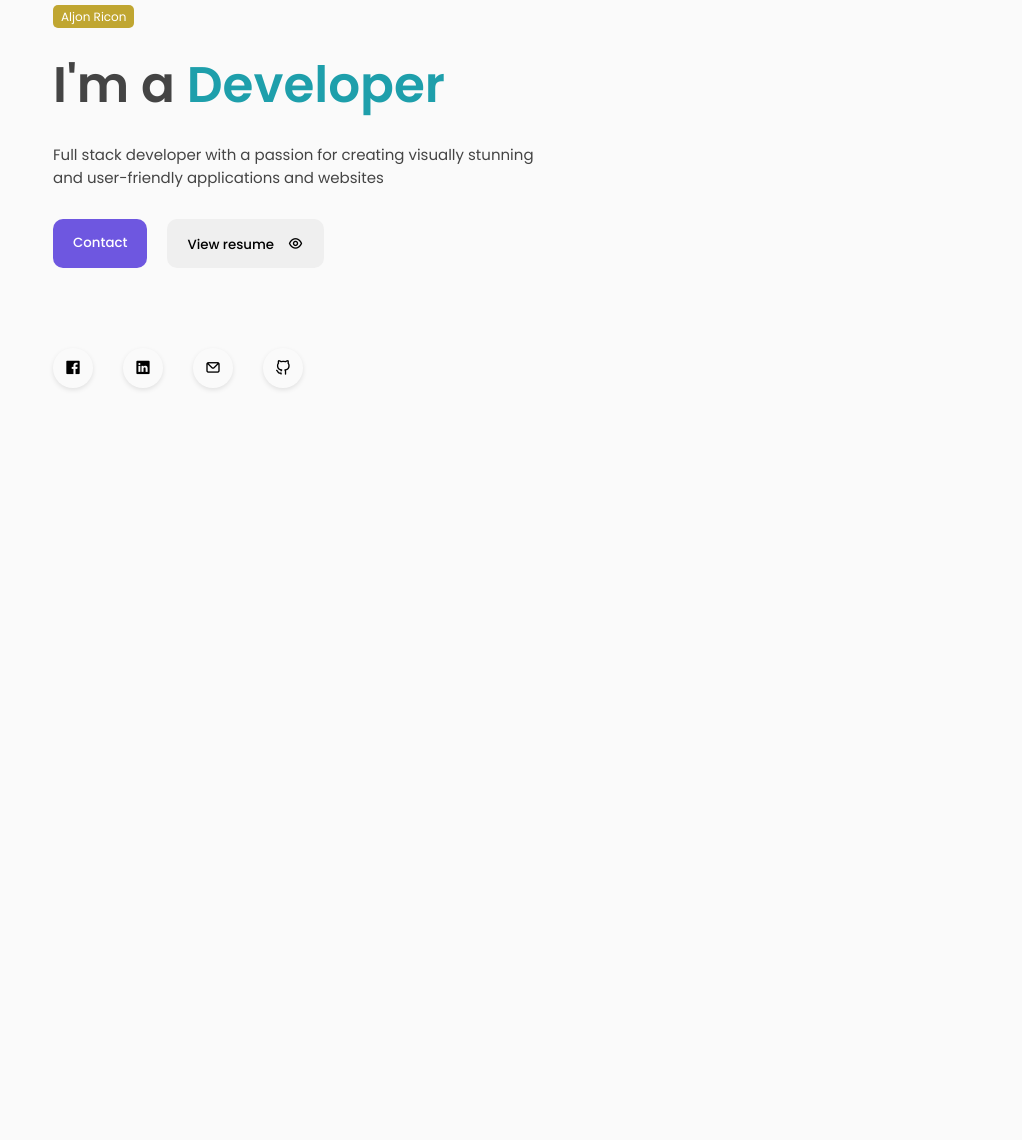
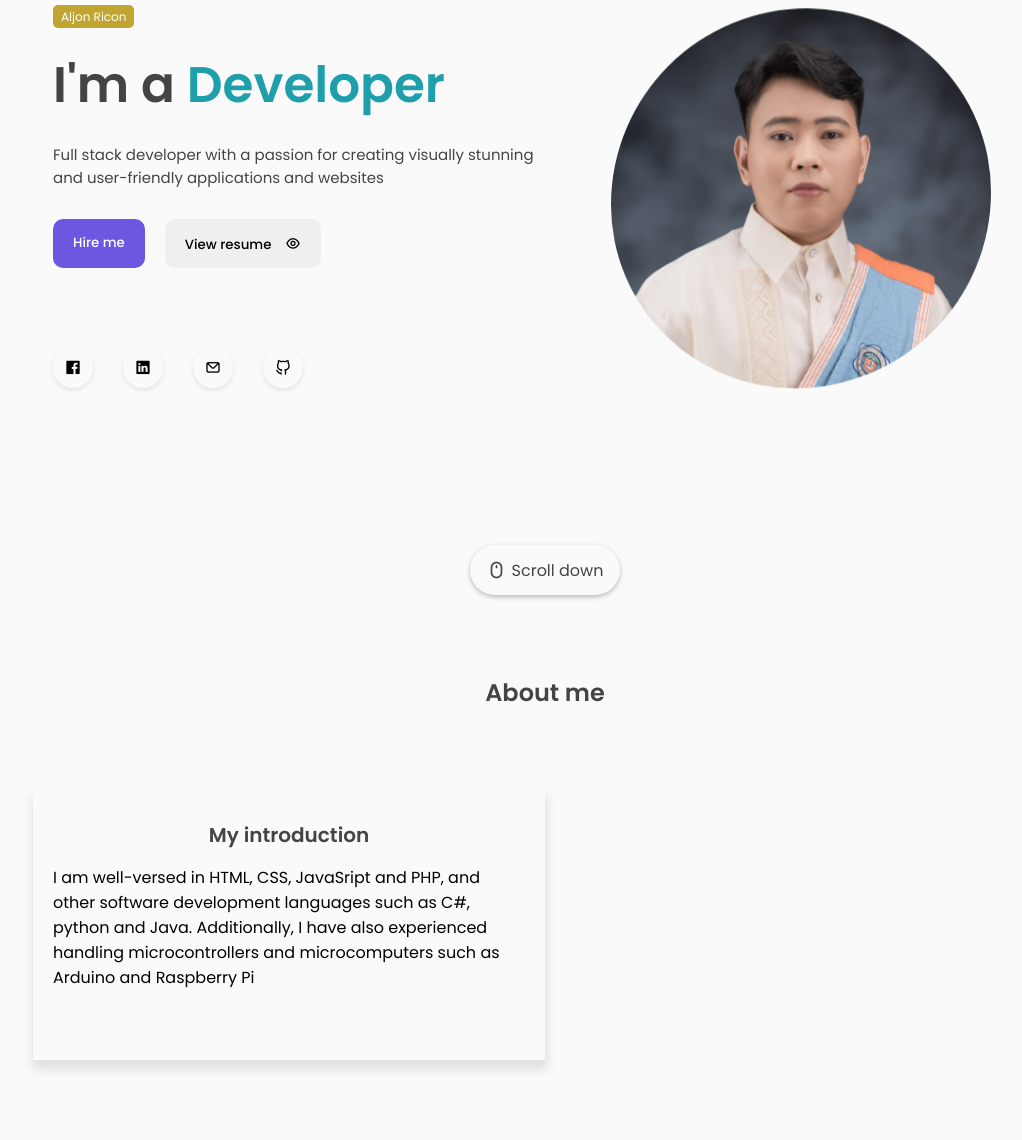
Before and after one commit to Ropepot/portfolio, a plain HTML site: page index.html in a window 1280 px wide. Shown: the part 205-1345 px from the top of the page, without its empty margins (95-1117 px from the left). Before the commit the page ends 800 px from the top, so only its background shows below. Drawn offline with nearby package versions, Linux system fonts and the light colour scheme.

Commit message:
Finalize home section

```diff
--- a/index.html
+++ b/index.html
@@ -61,7 +61,7 @@
                         <p>Full stack developer with a passion for creating visually stunning and user-friendly applications and websites</p>
                     </div>
                     <div class="featured-text-btn">
-                        <button class="btn blue-btn">Contact</button>
+                        <button class="btn blue-btn">Hire me</button>
                         <button class="btn">View resume <i class="uil uil-eye"></i></button>
                     </div>
                     <div class="social-icons">
@@ -69,6 +69,30 @@
                         <div class="icon"><i class="uil uil-linkedin"></i></div>
                         <div class="icon"><i class="uil uil-envelope"></i></div>
                         <div class="icon"><i class="uil uil-github-alt"></i> </div>
+                    </div>
+                </div>
+                <div class="featured-image">
+                    <div class="image">
+                        <img src="image.png" alt="avatar">
+                    </div>
+                </div>
+                <div class="scroll-icon-box">
+                    <a href="#about" class="scroll-btn">
+                        <i class="uil uil-mouse-alt"></i>
+                        <p>Scroll down</p>
+                    </a>
+                </div>
+            </section>
+            <section class="section" id="about">
+                <div class="top-header">
+                    <h1>About me</h1>
+                </div>
+                <div class="row">
+                    <div class="col">
+                        <div class="about-info">
+                            <h3>My introduction</h3>
+                            <p>I am well-versed in HTML, CSS, JavaSript and PHP, and other software development languages such as C#, python and Java. Additionally, I have also experienced handling microcontrollers and microcomputers such as Arduino and Raspberry Pi</p>
+                        </div>
                     </div>
                 </div>
             </section>
--- a/style.css
+++ b/style.css
@@ -227,6 +227,118 @@ nav{
     background: var(--second-color);
 }
 
+/* featured image */
+.featured-image{
+    display: flex;
+    justify-content: right;
+    align-content: center;
+    min-height: 80vh;
+    width: 50%;
+}
+
+.image{
+    margin: auto;
+    width: 380px;
+    height: 380px;
+    border-radius: 55% 45% 55% 45%;
+    overflow: hidden;
+    animation: imgfloat 7s ease-in-out infinite;
+}
+
+.image img{
+    width: 380px;
+    height: 380px;
+    object-fit: cover;
+}
+
+@keyframes imgfloat{
+    50%{
+        transform: translateY(10px);
+        border-radius: 45% 55% 45% 55%;
+    }
+}
+
+.scroll-btn{
+    position: absolute;
+    bottom: 0;
+    left: 50%;
+    translate: -50%;
+    display: flex;
+    justify-content: center;
+    align-items: center;
+    width: 150px;
+    height: 50px;
+    gap: 5px;
+    text-decoration: none;
+    color: var(--text-color-second);
+    background: var(--color-white);
+    border-radius: 30px;
+    box-shadow: 0 2px 5px 0 rgba(0, 0, 0, 0.25);
+}
+
+.scroll-btn i{
+    font-size: 20px
+}
+
+.section{
+    padding-block: 5em;
+}
+
+.row{
+    display: flex;
+    justify-content: space-between;
+    width: 100%;
+    gap: 50px;
+}
+
+.col{
+    display: flex;
+    width: 50%;
+}
+
+.top-header{
+    text-align: center;
+    margin-bottom: 5em;
+}
+
+.top-header h1{
+    font-weight: 600;
+    color: var(--text-color-second);
+    margin-bottom: 10px;
+}
+
+.top-header span{
+    color: #999;
+}
+
+h3{
+    font-size: 20px;
+    font-weight: 600;
+    color: var(--text-color-second);
+    margin-bottom: 15px;
+}
+
+/* About info */
+.about-info{
+    position: relative;
+    display: flex;
+    align-items: center;
+    flex-direction: column;
+    padding-block: 30px 70px;
+    padding-inline: 20px;
+    background: var(--color-white);
+    box-shadow: 1px 8px 10px 2px var(--first-shadow-color);
+}
+/* media query responsice 1024 */
+@media only screen and (max-width: 1024px){
+    .featured-text{
+        padding: 0;
+    }
+    .image, .image img{
+        width: 320px;
+        height: 320px;
+    }
+}
 /* media query responsive */
 @media only screen and (max-width: 900px){
     .nav-button{
@@ -266,4 +378,37 @@ nav{
         justify-content: center;
     }
 
+    .featured-box{
+        flex-direction: column;
+        justify-content: center;
+        height: 100vh;
+    }
+
+    .featured-text{
+        width: 100%;
+        order: 2;
+        justify-content: center;
+        align-content: flex-start;
+        min-height: 60vh;
+    }
+
+    .social-icons{
+        margin-top: 2em;
+    }
+
+    .featured-image{
+        order: 1;
+        justify-content: center;
+        min-height: 150px;
+        width: 100%;
+        margin-top: 65px;
+    }
+
+    .image, .image img{
+        width: 200px;
+        height: 200px;
+    }
+
+
+
 }
```
Also changed, not shown: image.png (added).
